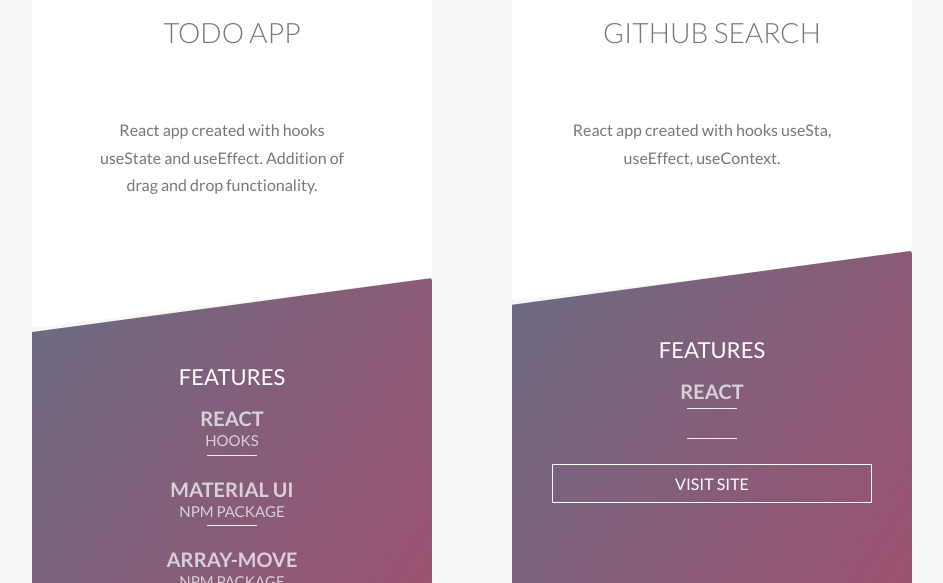
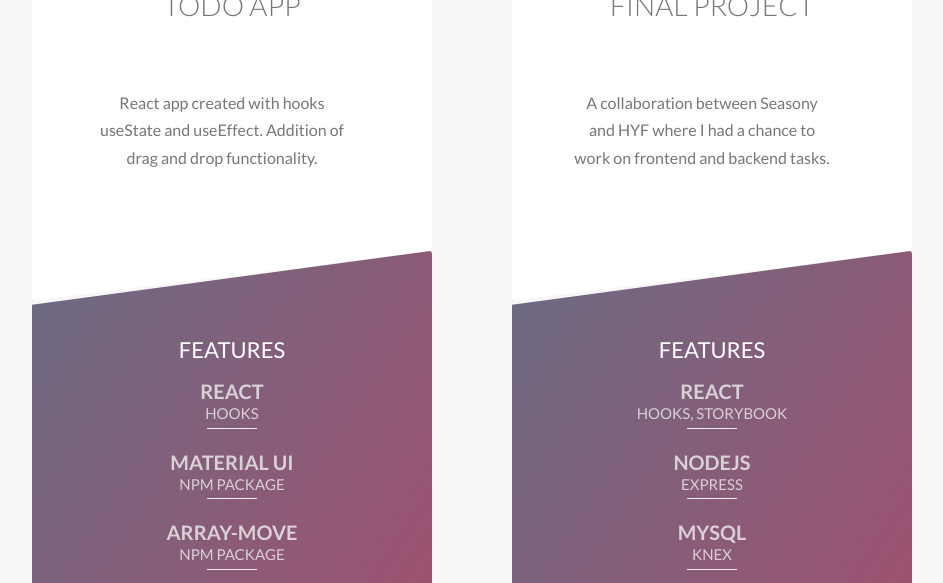
Before and after one commit to MirSzabo/Portfolio-Web-Page, a PHP site: page / in a window 1280 px wide. Shown: the part 5917-6500 px from the top of the page, without its empty margins (168-1111 px from the left). Run offline with PHP 8.4, Linux system fonts and the light colour scheme; some libraries are stand-ins or nearby versions.

Commit message:
new project added

```diff
--- a/public/index.html
+++ b/public/index.html
@@ -37,7 +37,7 @@
       <div class="header__text-box">
         <h1 class="heading-primary">
           <span class="heading-primary--main">Miroslava Szabo</span>
-          <span class="heading-primary--sub">Front End Web Developer</span>
+          <span class="heading-primary--sub">Web Developer</span>
         </h1>
         <a href="#projects" class="btn btn--white">My projects</a>
       </div>
@@ -55,8 +55,8 @@
             <p class="paragraph">
               I come from a background in finance and I have found passion in coding and technologies recently.
               I followed a family relocation to Copenhagen and my ambition is to start my developer career in this great city.
-              Currently I study at coding school  <a href="https://www.hackyourfuture.dk/" class="hyf" target="_blank">Hack Your Future</a> to become a front end developer.
-              The program is quite intense but I am really passionate about coding and happy to take all the help from the mentors and teachers.
+              Recently I graduated at <a href="https://www.hackyourfuture.dk/" class="hyf" target="_blank">Hack Your Future</a> and would like to become a web developer.
+              The program is quite intense but I am really passionate about coding and it is something I like to invest my time to.
             </p>
             <p class="paragraph">
               I am looking for a opportunity to grow and evolve professionally and share my interest within the company who has the same values as I do.
@@ -353,8 +353,9 @@
             <div class="card">
                <ul class="card__side card__side--front">
                     <div class="card__picture card__picture--6">&nbsp;</div>
-                    <li class="card__heading">GitHub Search</li>
-                    <li class="card__details">React app created with hooks useSta, useEffect, useContext.</li>
+                    <li class="card__heading">Final Project</li>
+                    <li class="card__details">A collaboration between
+                      Seasony and HYF where I had a chance to work on frontend and backend tasks.</li>
                   </ul>
               <div class="card__side card__side--back card__side--back-1">
                 <h5 class="card__back-heading u-margin-top-medium">Features</h5>
@@ -364,17 +365,34 @@
                       <span class="card-back-heading--main"
                         >React
                         <span class="card-back-heading--sub">
+                          hooks, storybook
                         </span>
                       </span>
                     </li>
                     <li class="card-back-heading">
                       <span class="card-back-heading--main"
-                        >
+                        >NodeJS
+                        <span class="card-back-heading--sub">
+                          Express
+                        </span>
+                      </span>
+                    </li>
+                    <li class="card-back-heading">
+                      <span class="card-back-heading--main"
+                        >MySQL
+                        <span class="card-back-heading--sub">
+                          Knex
+                        </span>
+                      </span>
+                    </li>
+                    <li class="card-back-heading">
+                      <span class="card-back-heading--main"
+                        >Swagger
                         <span class="card-back-heading--sub">
                         </span>
                       </span>
                     </li>
-                    <a href="#" class="card-back-btn u-margin-top-small" target="_blank">Visit Site</a>
+                    <a href="https://github.com/HackYourFuture-CPH/FP-class11#-getting-started" class="card-back-btn u-margin-top-small" target="_blank">Visit Site</a>
                   </ul>
                 </div>
               </div>
--- a/public/main.css
+++ b/public/main.css
@@ -310,9 +310,8 @@ body {
         background-image: url(./img/meal-sharing.png); }
     .card__picture--5 {
           background-image: url(./img/todo.png); }
-
     .card__picture--6 {
-            background-image: url(./img/react.png); }
+            background-image: url(./img/table.png); }
   .card__heading {
     font-size: 2.8rem;
     font-weight: 300;
```
Also changed, not shown: public/img/table.png (added).
